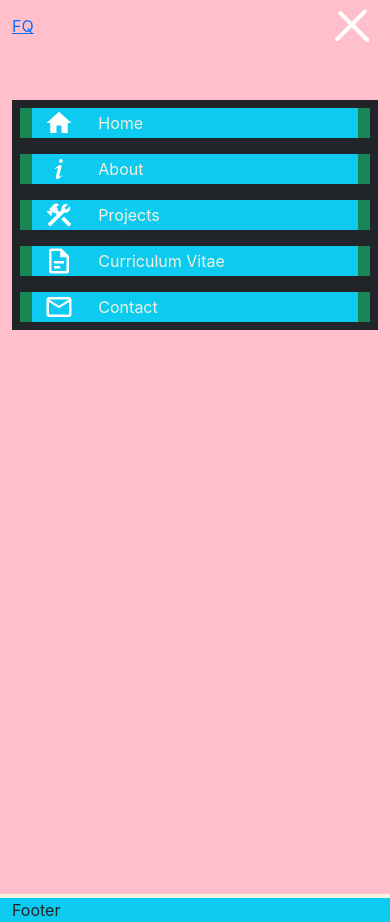
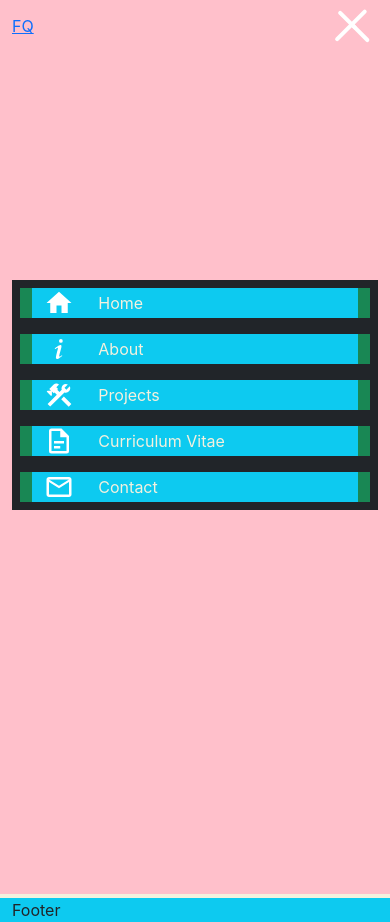
Before and after one commit to francisquinn/francisquinn.github.io, a React (Create React App) app: page / in a window 390 px wide. Both pictures are taken after a click on the label 353 px from the left and 26 px from the top of the page. Built offline with nearby package versions, Linux system fonts and the light colour scheme; no server answers.

Commit message:
Animation added

```diff
--- a/package.json
+++ b/package.json
@@ -16,6 +16,8 @@
     "react-dom": "^17.0.2",
     "react-router-dom": "^5.2.0",
     "react-scripts": "4.0.3",
+    "react-transition-group": "^4.4.1",
+    "typed.js": "^2.0.12",
     "web-vitals": "^1.1.2"
   },
   "scripts": {
--- a/src/components/Contact/Form.js
+++ b/src/components/Contact/Form.js
@@ -1,8 +1,21 @@
 import { Container, Row, Col } from "react-bootstrap";
+import { mdiSendCircleOutline } from "@mdi/js";
+import Icon from "@mdi/react";
+import gsap from "gsap";
+import { useEffect } from "react";
 
 const Form = () => {
+  useEffect(() => {
+    gsap.set(".contact-form", { autoAlpha: 1 });
+    gsap.fromTo(".contact-form", { x: -1000 }, { x: 0, duration: 0.7 });
+  }, []);
+
   return (
-    <form action="https://formspree.io/f/xpzkdjrv" method="POST">
+    <form
+      className="contact-form"
+      action="https://formspree.io/f/xpzkdjrv"
+      method="POST"
+    >
       <Container fluid className="grid-contain">
         <Row className="gy-4 mb-3">
           <Col xl={6} lg={6} md={6} sm={12} xs={12}>
@@ -48,7 +61,10 @@ const Form = () => {
         </Row>
         <Row className="mb-3">
           <Col>
-            <button type="submit">Send</button>
+            <button>
+              <input type="submit" value="Send" />
+              <Icon path={mdiSendCircleOutline}></Icon>
+            </button>
           </Col>
         </Row>
       </Container>
--- a/src/components/Home/Icons.js
+++ b/src/components/Home/Icons.js
@@ -3,8 +3,16 @@ import { mdiLinkedin } from "@mdi/js";
 import { mdiEmailOutline } from "@mdi/js";
 import Icon from "@mdi/react";
 import { Container, Row, Col } from "react-bootstrap";
+import { gsap } from "gsap";
+import { useEffect } from "react";
 
 const Icons = () => {
+
+  useEffect(() => {
+    gsap.set(".icon", {autoAlpha:1});
+    gsap.from(".icon", {opacity: 0, y: 100, duration: 1});
+  }, [] );
+
   const social_icons = [
     { id: 1, icon: mdiGithub, link: "https://github.com/francisquinn" },
     {
@@ -18,7 +26,7 @@ const Icons = () => {
     <Container className="grid-contain">
       <Row className="text-center">
         {social_icons.map((icon, index) => (
-          <Col key={index}>
+          <Col className="icon-group" key={index}>
             <a href={icon.link} target="_blank" rel="noreferrer">
               <Icon className="icon" path={icon.icon} />
             </a>
--- a/src/components/Home/Name.js
+++ b/src/components/Home/Name.js
@@ -1,15 +1,37 @@
-import { Container, Row } from "react-bootstrap";
+import { useRef, useEffect } from "react";
+import { Container, Row, Col } from "react-bootstrap";
+import Typed from "typed.js";
 
 const Name = () => {
+  const el = useRef(null);
+  const typed = useRef(null);
+
+  useEffect(() => {
+    const options = {
+      strings: ["FRANCIS"],
+      typeSpeed: 100
+    };
+
+    typed.current = new Typed(el.current, options);
+    return () => {
+      // Make sure to destroy Typed instance during cleanup
+      // to prevent memory leaks
+      typed.current.destroy();
+    };
+  }, []);
   return (
     <Container className="grid-contain" fluid>
       <Row>
-        <span id="first-name">FRANCIS</span>
+        <Col>
+          <span ref={el} id="first-name"></span>
+        </Col>
       </Row>
       <Row>
-        <span id="last-name">
-          <b>QUINN</b>
-        </span>
+        <Col>
+          <span id="last-name">
+            <b>QUINN</b>
+          </span>
+        </Col>
       </Row>
     </Container>
   );
--- a/src/components/Projects/ProjectCard.js
+++ b/src/components/Projects/ProjectCard.js
@@ -1,6 +1,15 @@
 import { Container, Row, Col } from "react-bootstrap";
+import gsap from "gsap";
+import { useEffect } from "react";
 
 const ProjectCard = () => {
+
+  useEffect(() => {
+    gsap.set(".project-card", {autoAlpha:1});
+    gsap.from(".project-card", {opacity: 0, y: 100, duration: 0.7});
+  }, []);
+
+
   const projects = [
     {
       id: 1,
--- a/src/index.css
+++ b/src/index.css
@@ -18,8 +18,25 @@ code {
     monospace;
 }
 
+/* App.js Styling */
+
 .App {
   background-color: #f4f1de;
+}
+
+.my-node-enter {
+  opacity: 0;
+}
+.my-node-enter-active {
+  opacity: 1;
+  transition: opacity 200ms;
+}
+.my-node-exit {
+  opacity: 1;
+}
+.my-node-exit-active {
+  opacity: 0;
+  transition: opacity 200ms;
 }
 
 /* Page margin & padding */
@@ -38,9 +55,17 @@ code {
     font-size: 95px;
     font-weight: 100;
   }
+
   #last-name {
     font-size: 160px;
   }
+
+  .typed-cursor {
+    color: black;
+    font-size: 110px;
+    font-weight: 100;
+  }
+
   #about-text {
     margin-left: 50px;
   }
@@ -71,6 +96,11 @@ code {
     font-size: 85px;
     font-weight: 100;
   }
+  .typed-cursor {
+    color: black;
+    font-size: 100px;
+    font-weight: 100;
+  }
   #last-name {
     font-size: 140px;
   }
@@ -79,7 +109,7 @@ code {
   }
 
   .menu-items {
-    width: 20%;
+    width: 30%;
   }
 }
 
@@ -96,6 +126,11 @@ code {
     font-size: 65px;
     font-weight: 100;
   }
+  .typed-cursor {
+    color: black;
+    font-size: 80px;
+    font-weight: 100;
+  }
   #last-name {
     font-size: 115px;
   }
@@ -104,7 +139,7 @@ code {
   }
 
   .menu-items {
-    width: 20%;
+    width: 30%;
   }
 }
 
@@ -122,6 +157,12 @@ code {
     font-size: 65px;
     font-weight: 100;
   }
+
+  .typed-cursor {
+    color: black;
+    font-size: 80px;
+    font-weight: 100;
+  }
   #last-name {
     font-size: 115px;
   }
@@ -130,7 +171,7 @@ code {
   }
 
   .menu-items {
-    width: 20%;
+    width: 30%;
   }
 }
 
@@ -146,6 +187,12 @@ code {
 
   #first-name {
     font-size: 55px;
+    font-weight: 100;
+  }
+
+  .typed-cursor {
+    color: black;
+    font-size: 70px;
     font-weight: 100;
   }
   #last-name {
@@ -174,6 +221,12 @@ code {
     font-size: 45px;
     font-weight: 100;
   }
+
+  .typed-cursor {
+    color: black;
+    font-size: 60px;
+    font-weight: 100;
+  }
   #last-name {
     font-size: 95px;
   }
@@ -186,6 +239,13 @@ code {
     min-height: 100%; /* Fallback for browsers do NOT support vh unit */
     min-height: 100vh; /* These two lines are counted as one :-)       */
     display: block;
+    align-items: center;
+  }
+
+  .vertical-center-menu {
+    min-height: 70%; /* Fallback for browsers do NOT support vh unit */
+    min-height: 70vh; /* These two lines are counted as one :-)       */
+    display: flex;
     align-items: center;
   }
 
@@ -208,6 +268,12 @@ code {
     font-size: 40px;
     font-weight: 100;
   }
+
+  .typed-cursor {
+    color: black;
+    font-size: 55px;
+    font-weight: 100;
+  }
   #last-name {
     font-size: 85px;
   }
@@ -221,6 +287,13 @@ code {
     min-height: 100vh; /* These two lines are counted as one :-)       */
     display: block;
     margin-top: 50px;
+    align-items: center;
+  }
+
+  .vertical-center-menu {
+    min-height: 70%; /* Fallback for browsers do NOT support vh unit */
+    min-height: 70vh; /* These two lines are counted as one :-)       */
+    display: flex;
     align-items: center;
   }
 
@@ -303,6 +376,7 @@ input[type="checkbox"]:checked ~ span:nth-of-type(3) {
   top: 50px;
   bottom: 0;
   right: 0;
+  z-index: 9;
 }
 
 /* Home.js CSS */
@@ -316,6 +390,19 @@ input[type="checkbox"]:checked ~ span:nth-of-type(3) {
   padding: 10px 10px 10px;
   background-color: blue;
   text-decoration: none;
+}
+
+.icon {
+  opacity: 0;
+  position: relative;
+  top: 0;
+  transition: top ease 0.3s;
+}
+
+.icon:hover {
+  color: red;
+  top: -10px;
+  box-shadow: 1px grey;
 }
 
 #link-text {
@@ -338,6 +425,11 @@ textarea {
   box-shadow: none !important;
 }
 
+.contact-form {
+  position: relative;
+  opacity: 0;
+}
+
 /* About.js Styling */
 
 #about-image {
@@ -355,6 +447,8 @@ textarea {
 .project-card {
   background-color: white;
   padding: 15px;
+  position: relative;
+  opacity: 0;
 }
 
 /* Footer.js CSS */
--- a/src/views/About.js
+++ b/src/views/About.js
@@ -7,11 +7,11 @@ const About = () => {
       <Title title="About Me" />
       <br />
       <Container fluid className="contain mb-5">
-        <Row className="gy-5">
-          <Col xl={4} lg={4} md={5} sm={5} xs={12}>
+        <Row>
+          <Col className="contain mb-5" xl={4} lg={4} md={5} sm={5} xs={12}>
             <img src="/images/about_me.jpg" id="about-image" alt="" />
           </Col>
-          <Col xl={8} lg={8} md={7} sm={7} xs={12}>
+          <Col className="my-auto" xl={8} lg={8} md={7} sm={7} xs={12}>
             <div id="about-text">
               <p>
                 My name is Francis Quinn. I'm a 22 year old computing graduate
--- a/src/views/Menu.js
+++ b/src/views/Menu.js
@@ -1,11 +1,13 @@
 import { Link } from "react-router-dom";
-import { mdiHome } from '@mdi/js';
+import { mdiHome } from "@mdi/js";
 import { mdiInformationVariant } from "@mdi/js";
 import { mdiFileDocumentOutline } from "@mdi/js";
 import { mdiHammerWrench } from "@mdi/js";
 import { mdiEmailOutline } from "@mdi/js";
 import { Container, Row, Col } from "react-bootstrap";
 import Icon from "@mdi/react";
+import gsap from "gsap";
+import { useEffect } from "react";
 
 const Menu = ({ display, showMenu }) => {
   const links = [
@@ -20,12 +22,17 @@ const Menu = ({ display, showMenu }) => {
     },
     { id: 5, icon: mdiEmailOutline, text: "Contact", link: "/contact" },
   ];
+
+  useEffect(() => {
+    gsap.fromTo("#menu", { y: -1000 }, { y: 0, duration: 0.6 });
+  }, []);
+
   return (
     <Container fluid id="menu">
-      <div className="vertical-center">
+      <div className="vertical-center vertical-center-menu">
         <Container fluid className="bg-warning">
           {links.map((link, index) => (
-            <Row className="p-2 bg-dark" key={index} >
+            <Row className="p-2 bg-dark" key={index}>
               <Col className="bg-success align-self-center">
                 <Link
                   id="link-text"
@@ -37,7 +44,14 @@ const Menu = ({ display, showMenu }) => {
                     <Col className="my-auto" xl={2} lg={3} md={3} sm={3} xs={2}>
                       <Icon className="icon-sm" path={link.icon} />
                     </Col>
-                    <Col className="my-auto" xl={10} lg={9} md={8} sm={9} xs={10}>
+                    <Col
+                      className="my-auto"
+                      xl={10}
+                      lg={9}
+                      md={8}
+                      sm={9}
+                      xs={10}
+                    >
                       <span>{link.text}</span>
                     </Col>
                   </Row>
```
Also changed, not shown: src/App.js (+12 -14 lines), 1 other file (tests, documents, lock files or other folders).
